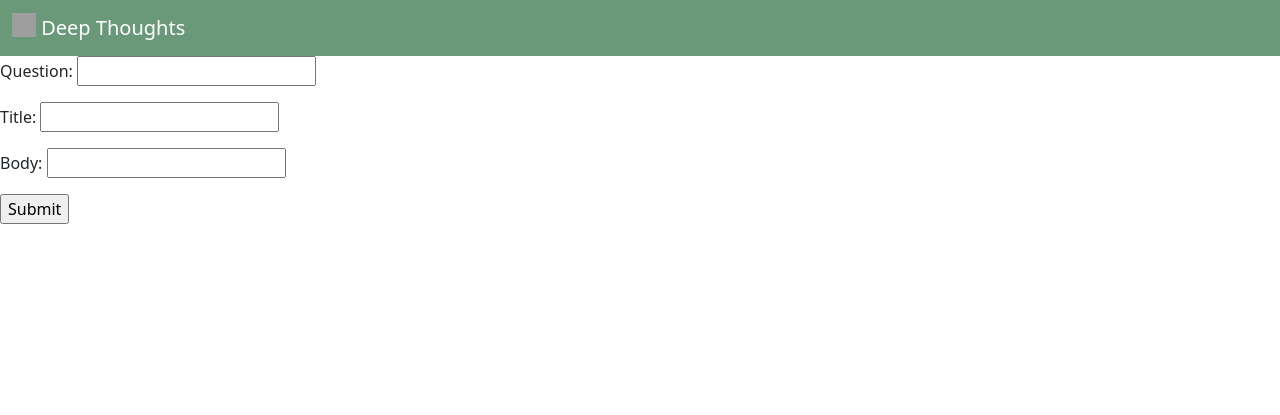
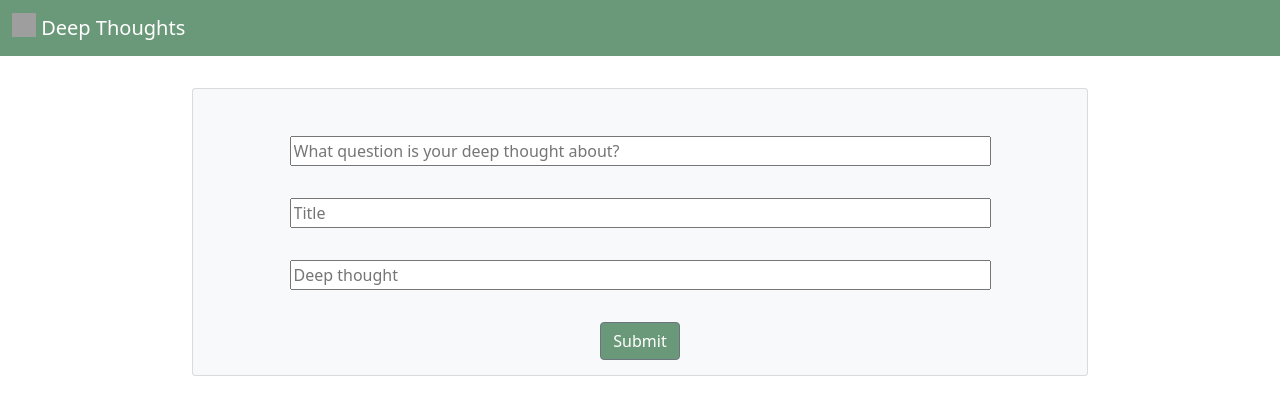
Before and after one commit to echung05/django-blog, a Django app: page /polls/thoughts/ in a window 1280 px wide. Shown: the top 415 px of the page. Run offline with Django 3.2, Linux system fonts and the light colour scheme; grey boxes are pictures that could not be loaded.

Commit message:
Finalize bootstrap on thoughts form and thoughts list

```diff
--- a/polls/forms.py
+++ b/polls/forms.py
@@ -6,3 +6,5 @@ class ThoughtsForm(forms.ModelForm):
     class Meta:
         model = Thought
         fields = "__all__"
+        widgets = {'question': forms.TextInput(attrs={'size': 70, 'placeholder': 'What question is your deep thought about?'}), 'title': forms.TextInput(
+            attrs={'size': 70, 'placeholder': 'Title'}), 'body': forms.TextInput(attrs={'size': 70, 'placeholder': 'Deep thought'})}
--- a/polls/templates/polls/thoughts.html
+++ b/polls/templates/polls/thoughts.html
@@ -31,11 +31,31 @@
 </nav>
 
 <body>
-    <form method="post" style=>
-        {% csrf_token %}
-        {{ form.as_p }}
-        <input type="submit" value="Submit">
-    </form>
+    <div class="container">
+        <div class="card bg-light mx-auto row justify-content-md-center" style="margin: 4vh; width: 70vw">
+            <form method="post" class="text-center" style="margin-top:15px; margin-bottom: 15px;">
+                {% csrf_token %}
+                <!-- {{ form.as_p }} -->
+                <div class="form-group " style="margin:4vh">
+                    <div>
+                        {{ form.question }}
+                    </div>
+                </div>
+                <div class="form-group" style="margin:4vh">
+                    <div>
+                        {{ form.title }}
+                    </div>
+                </div>
+                <div class="form-group" style="margin:4vh">
+                    <div>
+                        {{ form.body }}
+                    </div>
+                </div>
+                <button type="submit" class="btn btn-secondary"
+                    style="margin=3vh; background-color: #6a9979;">Submit</button>
+            </form>
+        </div>
+    </div>
     <script src="https://cdn.jsdelivr.net/npm/bootstrap@5.0.0-beta2/dist/js/bootstrap.bundle.min.js"
         integrity="sha384-b5kHyXgcpbZJO/tY9Ul7kGkf1S0CWuKcCD38l8YkeH8z8QjE0GmW1gYU5S9FOnJ0"
         crossorigin="anonymous"></script>
```
